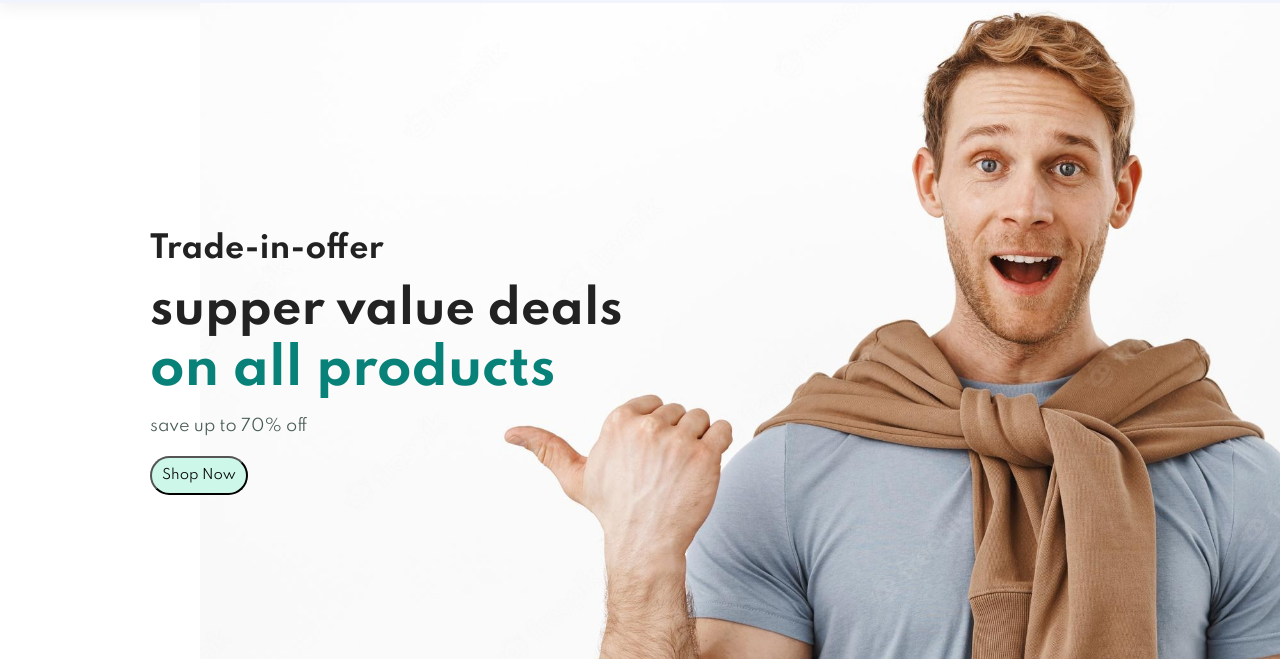
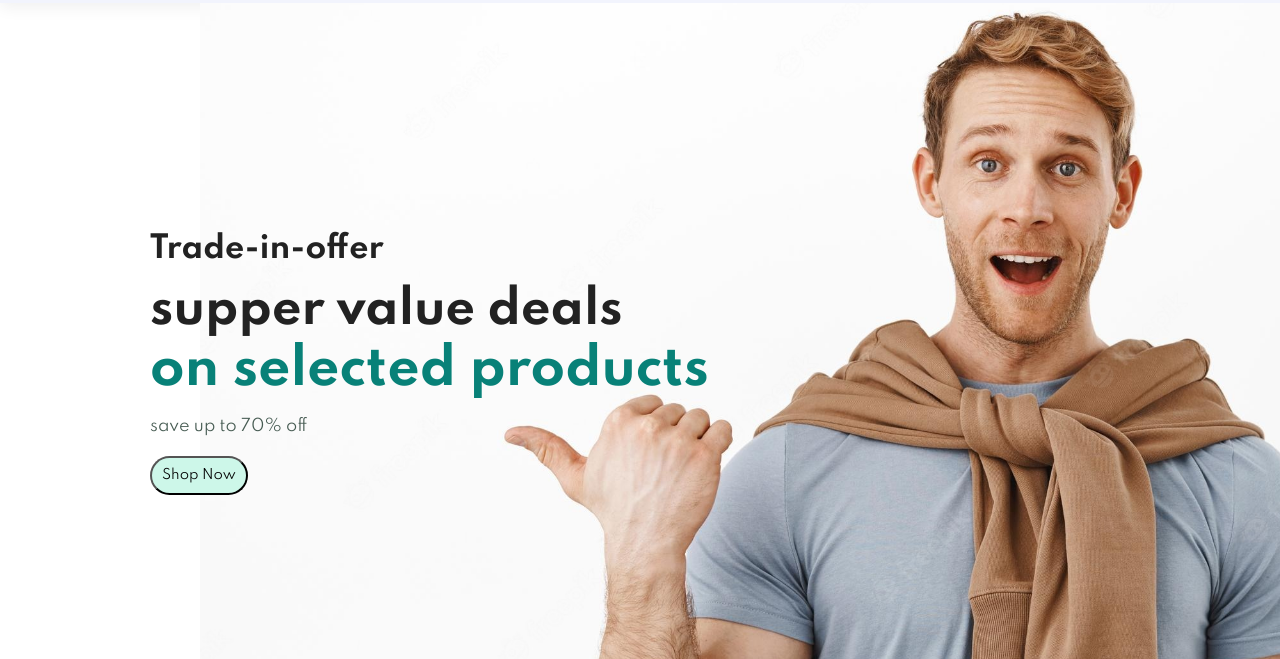
Before and after one commit to ShyamP7/githubactions-s3, a plain HTML site: page index.html in a window 1280 px wide. Shown: the part 141-800 px from the top of the page. Drawn offline with Linux system fonts and the light colour scheme; a script that the page names is missing.

Commit message:
Update index.html

```diff
--- a/index.html
+++ b/index.html
@@ -30,7 +30,7 @@
     <section id="hero">
         <h4>Trade-in-offer</h4>
         <h2>supper value deals </h2>
-        <h1>on all products</h1>
+        <h1>on selected products</h1>
         <p>save up to 70% off</p>
         <button>Shop Now</bu tton>
     </section>
```
